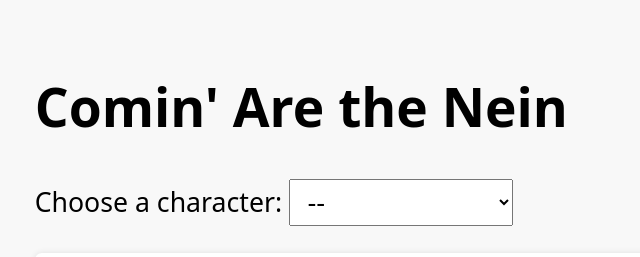
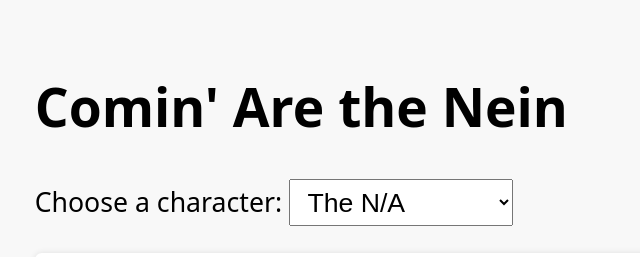
Before and after one commit to JactusTheCactus/comin-are-the-nein, a website: page index.html in a window 1280 px wide. Shown: the top 257 px of the page, without its empty margins (0-640 px from the left). Drawn offline with nearby package versions, Linux system fonts and the light colour scheme.

Commit message:
Update index.html

```diff
--- a/index.html
+++ b/index.html
@@ -11,9 +11,7 @@
 <body>
 	<h1></h1>
 	<label for="characterSelect">Choose a character:</label>
-	<select id="characterSelect">
-		<option>--</option>
-	</select>
+	<select id="characterSelect"></select>
 	<div class="character-details" id="characterDetails">
 		<p>Select a hero to view details.</p>
 	</div>
```
